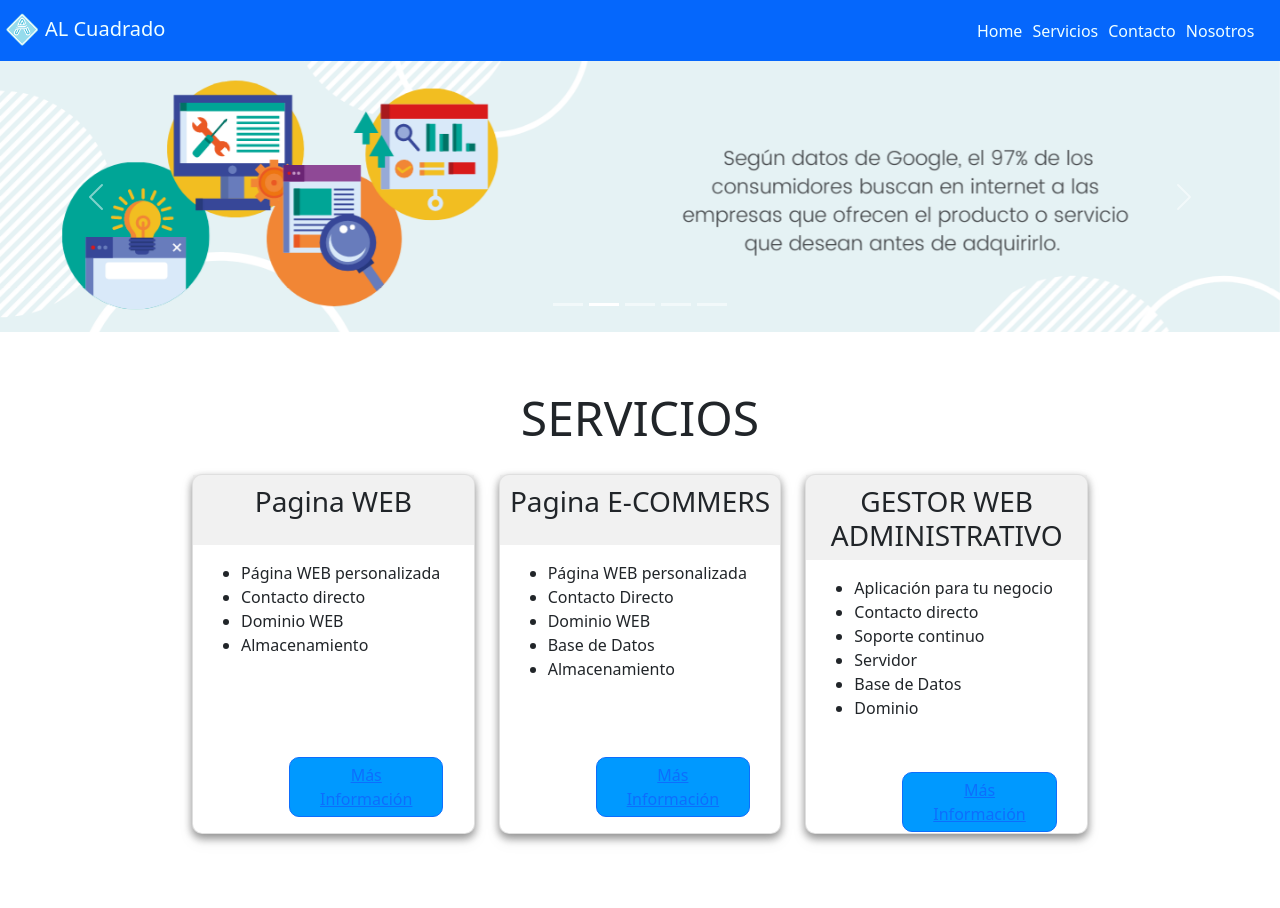
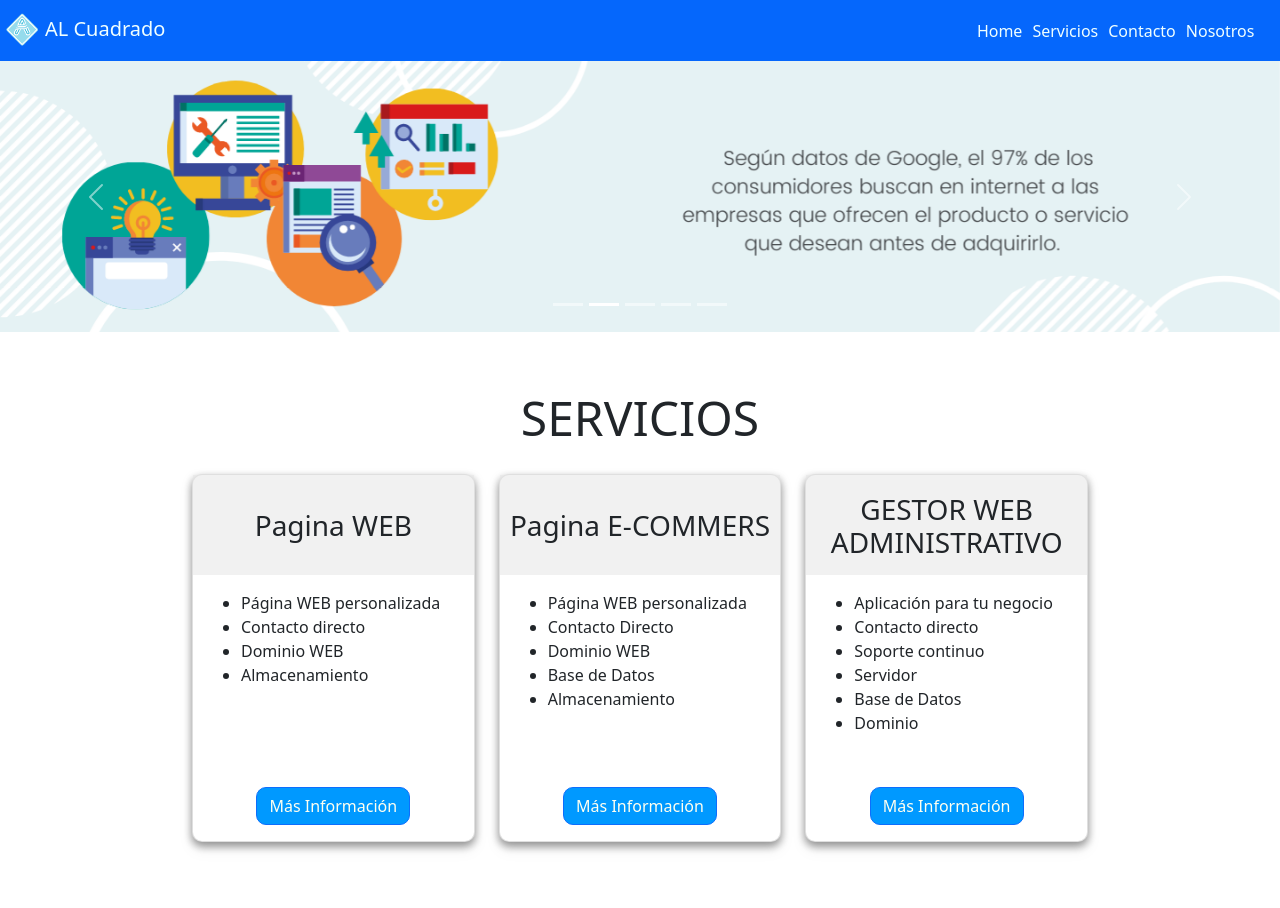
Before and after one commit to Alonsoalcuadrado/alonsoalcuadrado, a React (Create React App) app: page / in a window 1280 px wide. Shown: the top 908 px of the page. Built offline with nearby package versions, Linux system fonts and the light colour scheme.

Commit message:
Margin of button from serciveCard-HomePage  fixed

```diff
--- a/src/assets/sass/mixin.scss
+++ b/src/assets/sass/mixin.scss
@@ -2,27 +2,30 @@
 
 //*Services Cards Style
 @mixin filterCard {
-    height: 360px;
+
     border-radius: 10px;
     filter: drop-shadow(0px 4px 4px rgba(0, 0, 0, 0.25)) drop-shadow(0px 4px 4px rgba(0, 0, 0, 0.25));;
     margin-top: 20px;
+
   }
 
   //*General style for cards headers
   @mixin card-header_mixin {
     background: $cardheaderBgGrayColor;
-    height: 90px;
-    text-align:center;
+    height: 100px;
+    display: flex;
+    align-items: center;
+    justify-content: center;
+    text-align: center;
     padding-top: 10px;
+
   }
 
   //*General style for cards buttons
   @mixin mainbuttonCards {
-    margin-left:80px;
-    margin-right:80px;
     text-align: center;
-    padding: 5px 30px;
     background: $componentsBlueColor;
     border-radius: 10px;
+    padding: 5px, 32px, 5px, 32px;
     color: $cardTextColor;
   }
--- a/src/components/serviceCards/serviceCard.jsx
+++ b/src/components/serviceCards/serviceCard.jsx
@@ -2,7 +2,7 @@
 import React from "react";
 import { Card,Button } from "react-bootstrap";
 import './serviceCardsStyle.scss';
-import {BrowserRouter,Link } from "react-router-dom";
+import {Link } from "react-router-dom";
 
 function serviceCards({title,itemsType}){
    return(
@@ -18,9 +18,11 @@ function serviceCards({title,itemsType}){
                         }
                   </ul>
                 </Card.Text>
-                <Button className="service-card__button" >
-                  <Link className="service-card__link" to="/services#services">Más Información</Link>
-                </Button>
+                <div className="service-card__footer-card">
+                  <Button className="service-card__button" >
+                    <Link className="service-card__link" to="/services#services">Más Información</Link>
+                  </Button>
+                </div>
           </Card.Body>
       </Card>
     );
--- a/src/components/serviceCards/serviceCardsStyle.scss
+++ b/src/components/serviceCards/serviceCardsStyle.scss
@@ -25,4 +25,13 @@
   .service-card__button {
     @include mainbuttonCards;
   }
+  .service-card__link{
+    text-decoration:none;
+    color:$cardTextColor;
+  }
+  .service-card__footer-card{
+    display: flex;
+    align-items: center;
+    justify-content: center;
+  }
 }
```
